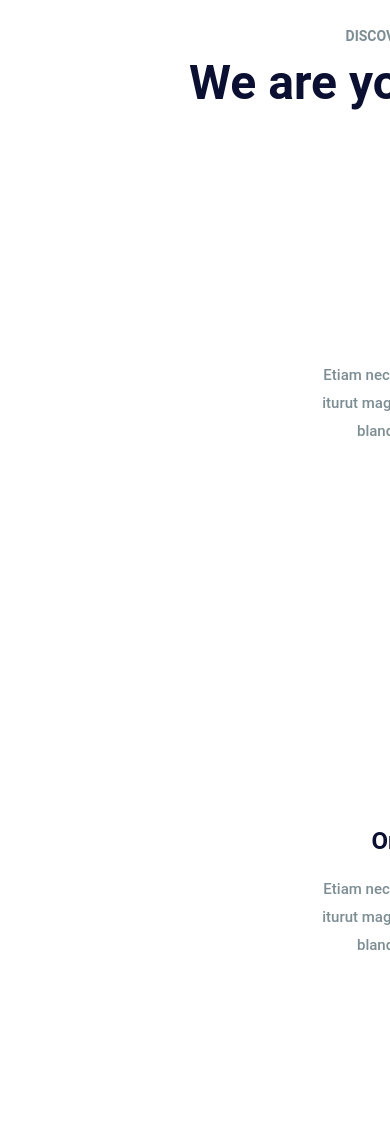
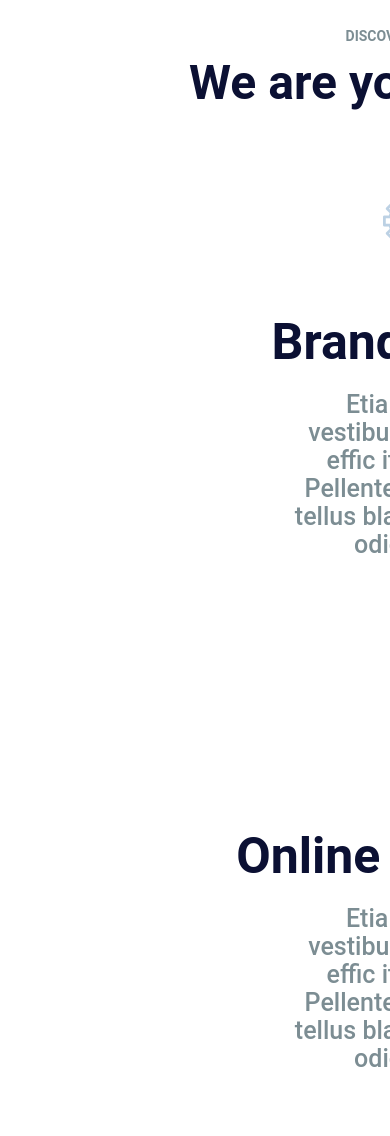
Before and after one commit to ElvinQedirli/Sierra, a plain HTML site: page index.html in a window 390 px wide. Shown: the part 1090-2226 px from the top of the page. Drawn offline with Linux system fonts and the light colour scheme.

Commit message:
second update

```diff
--- a/assets/scss/homestyle.scss
+++ b/assets/scss/homestyle.scss
@@ -822,7 +822,13 @@ body{
                 .feature_card_box{
                     .card_container{
                         .card{
-                            margin-left: 30px;
+                            width: 100%;
+                            h4{
+                                font-size: 50px!important;
+                            }
+                            p{
+                                font-size: 25px!important;
+                            }
                         }
                     }
                 }
@@ -906,7 +912,13 @@ body{
             .feature_card_box{
                 .card_container{
                     .card{
-                        margin-left: 70px!important;
+                        width: 100%;
+                        h4{
+                            font-size: 50px!important;
+                        }
+                        p{
+                            font-size: 25px!important;
+                        }
                     }
                 }
             }
```
Also changed, not shown: assets/scss/homestyle.css, 1 other file.
